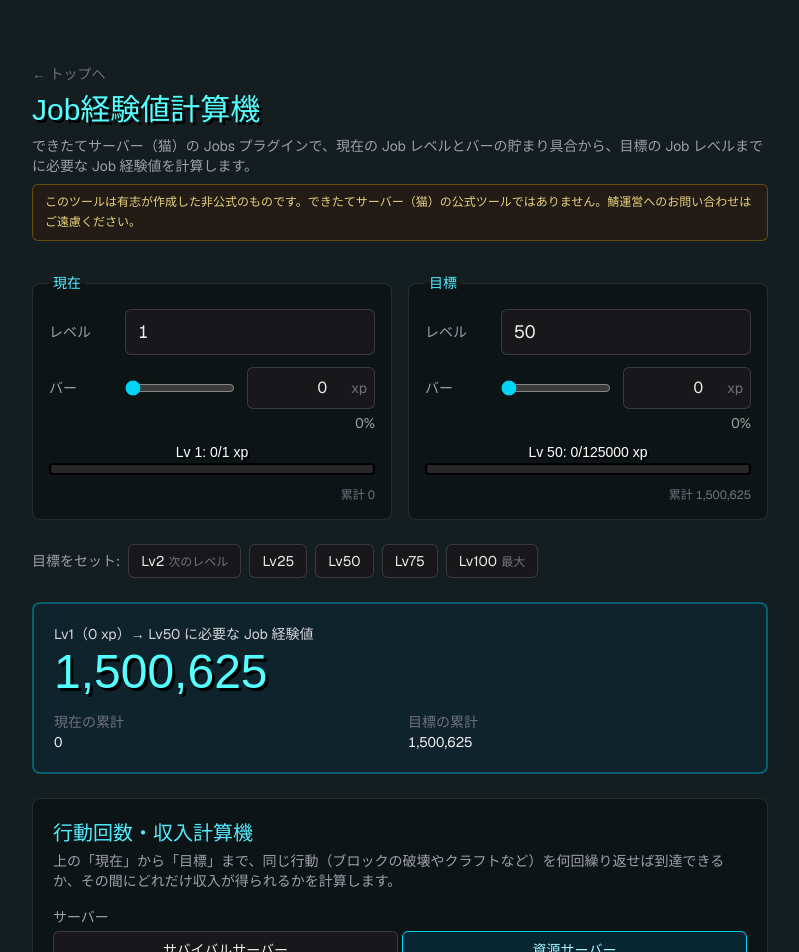
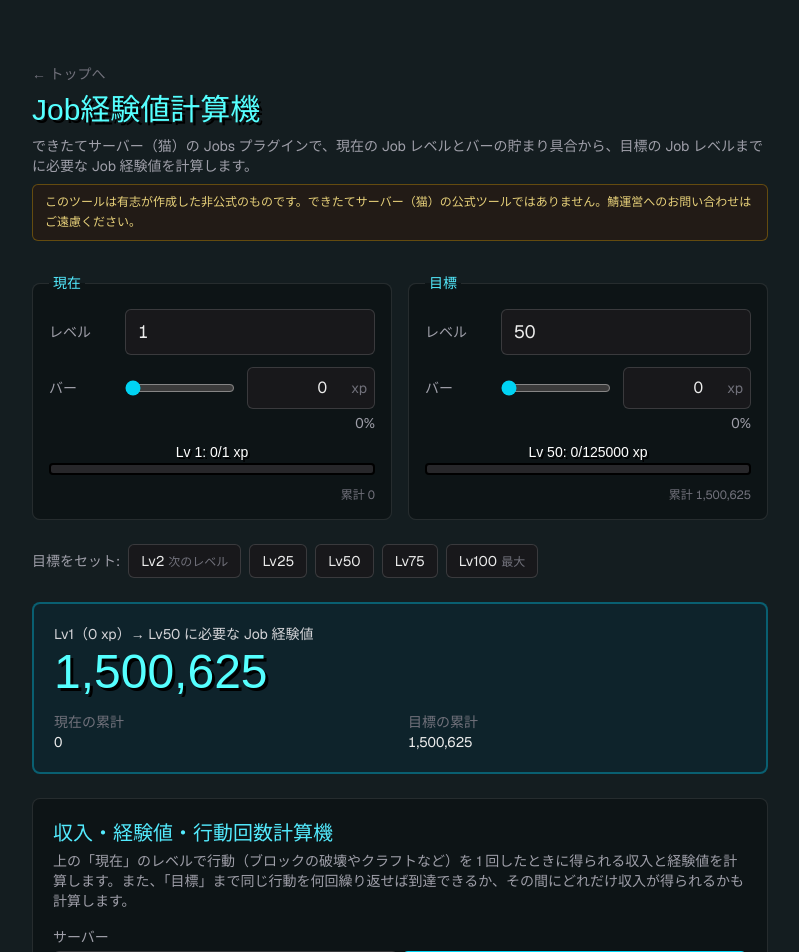
Before and after one commit to urzk/mc-simulator, a Next.js app: page /job-xp-calculator in a window 1280 px wide. Shown: the top 952 px of the page, without its empty margins (240-1039 px from the left). Built offline with nearby package versions, Linux system fonts and the light colour scheme; a web font is replaced by a local one.

Commit message:
Rename action calculator to income/XP/action count calculator
Co-Authored-By: Claude Opus 5.5 <noreply@anthropic.com>

```diff
--- a/app/job-xp-calculator/job-action-calculator.tsx
+++ b/app/job-xp-calculator/job-action-calculator.tsx
@@ -198,9 +198,9 @@ export default function JobActionCalculator({
   return (
     <section className="flex flex-col gap-4 rounded-lg border border-white/10 bg-black/30 p-5">
       <header className="flex flex-col gap-1">
-        <h2 className="font-pixel text-xl text-cyan-300">行動回数・収入計算機</h2>
+        <h2 className="font-pixel text-xl text-cyan-300">収入・経験値・行動回数計算機</h2>
         <p className="text-sm text-zinc-400">
-          上の「現在」から「目標」まで、同じ行動（ブロックの破壊やクラフトなど）を何回繰り返せば到達できるか、その間にどれだけ収入が得られるかを計算します。
+          上の「現在」のレベルで行動（ブロックの破壊やクラフトなど）を 1 回したときに得られる収入と経験値を計算します。また、「目標」まで同じ行動を何回繰り返せば到達できるか、その間にどれだけ収入が得られるかも計算します。
         </p>
       </header>
 
--- a/app/job-xp-calculator/page.tsx
+++ b/app/job-xp-calculator/page.tsx
@@ -5,7 +5,7 @@ import JobXpCalculator, { JobLevelTable } from "./job-xp-calculator";
 export const metadata: Metadata = {
   title: "Job経験値計算機",
   description:
-    "できたてサーバー（猫）の Jobs プラグインで、目標の Job レベルまでに必要な Job 経験値や、行動回数・収入を計算します。",
+    "できたてサーバー（猫）の Jobs プラグインで、目標の Job レベルまでに必要な Job 経験値や、行動ごとの収入・経験値・行動回数を計算します。",
 };
 
 export default function JobXpCalculatorPage() {
--- a/app/page.tsx
+++ b/app/page.tsx
@@ -17,7 +17,7 @@ const tools = [
     href: "/job-xp-calculator",
     title: "Job経験値計算機",
     description:
-      "できたてサーバー（猫）の Jobs プラグインで、目標の Job レベルまでに必要な Job 経験値や、行動回数・収入を計算します。",
+      "できたてサーバー（猫）の Jobs プラグインで、目標の Job レベルまでに必要な Job 経験値や、行動ごとの収入・経験値・行動回数を計算します。",
     accent: "text-cyan-300 group-hover:text-cyan-200",
   },
 ];
```
